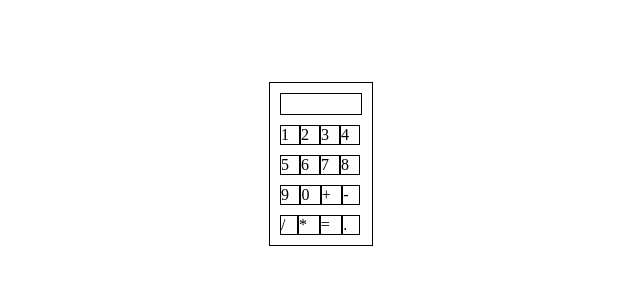
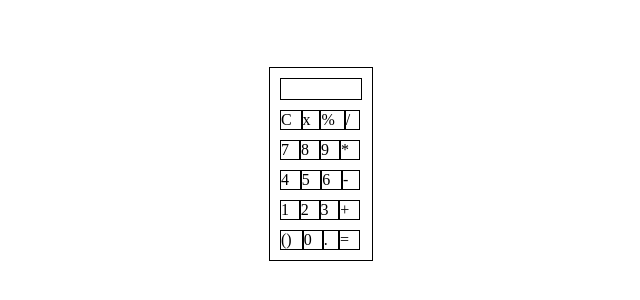
Before and after one commit to TumiTarantino/odin-calculator, a plain HTML site: page index.html in a window 1280 px wide. Shown: the part 236-536 px from the top of the page, without its empty margins (319-959 px from the left). Drawn offline with Linux system fonts and the light colour scheme.

Commit message:
Made the calculator look like one

```diff
--- a/index.html
+++ b/index.html
@@ -13,28 +13,34 @@
             <div class="calculator-display">
             </div>
             <div class="row-buttons-container">
+                <div class="calculator-button">C</div>
+                <div class="calculator-button">x</div>
+                <div class="calculator-button">%</div>
+                <div class="calculator-button">/</div>
+            </div>
+            <div class="row-buttons-container">
+                <div class="calculator-button">7</div>
+                <div class="calculator-button">8</div>
+                <div class="calculator-button">9</div>
+                <div class="calculator-button">*</div>
+            </div>
+            <div class="row-buttons-container">
+                <div class="calculator-button">4</div>
+                <div class="calculator-button">5</div>
+                <div class="calculator-button">6</div>
+                <div class="calculator-button">-</div>
+            </div>
+            <div class="row-buttons-container">
                 <div class="calculator-button">1</div>
                 <div class="calculator-button">2</div>
                 <div class="calculator-button">3</div>
-                <div class="calculator-button">4</div>
+                <div class="calculator-button">+</div>
             </div>
             <div class="row-buttons-container">
-                <div class="calculator-button">5</div>
-                <div class="calculator-button">6</div>
-                <div class="calculator-button">7</div>
-                <div class="calculator-button">8</div>
-            </div>
-            <div class="row-buttons-container">
-                <div class="calculator-button">9</div>
+                <div class="calculator-button">()</div>
                 <div class="calculator-button">0</div>
-                <div class="calculator-button">+</div>
-                <div class="calculator-button">-</div>
-            </div>
-            <div class="row-buttons-container">
-                <div class="calculator-button">/</div>
-                <div class="calculator-button">*</div>
+                <div class="calculator-button">.</div>
                 <div class="calculator-button">=</div>
-                <div class="calculator-button">.</div>
             </div>
         </div>
     </div>
```
